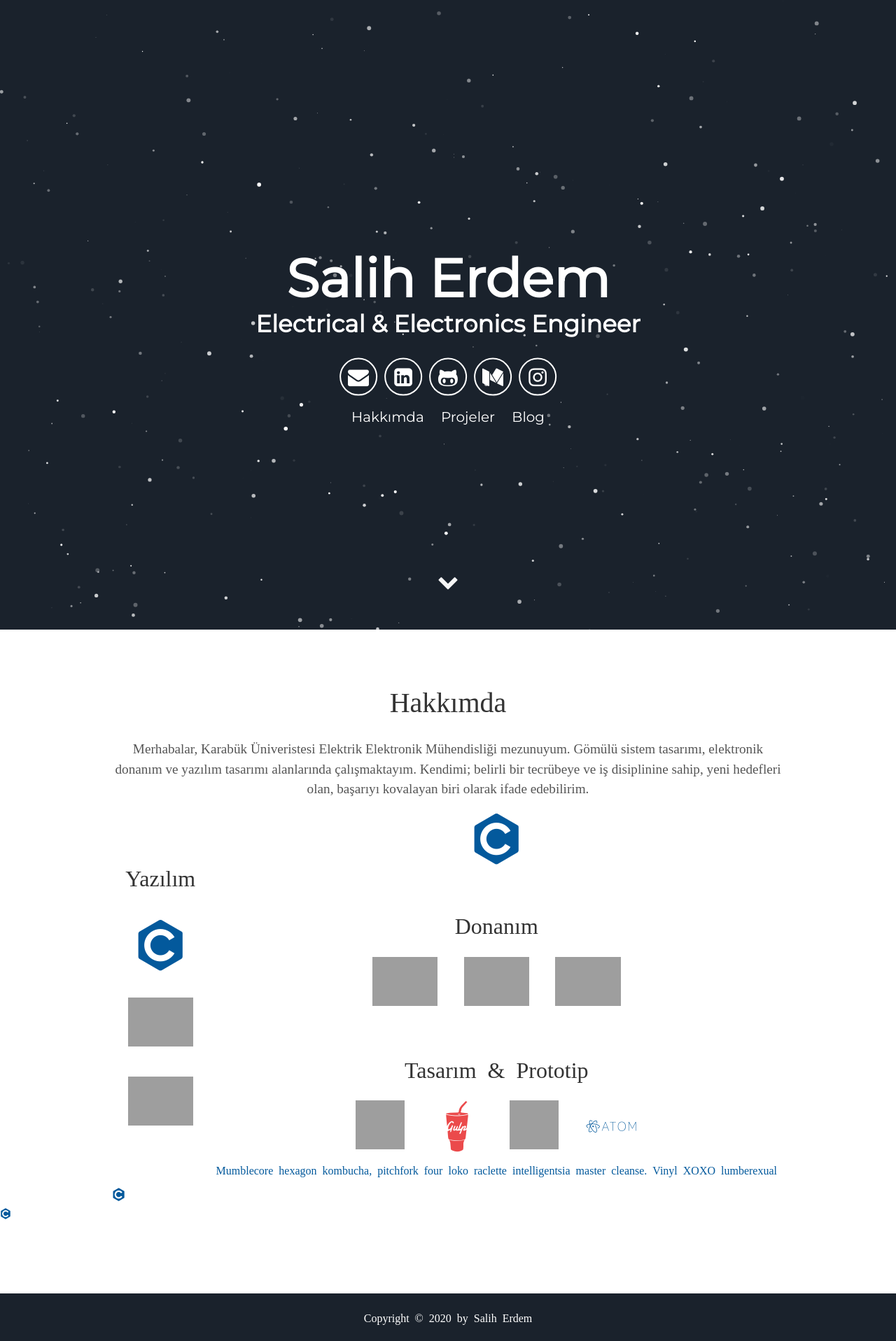
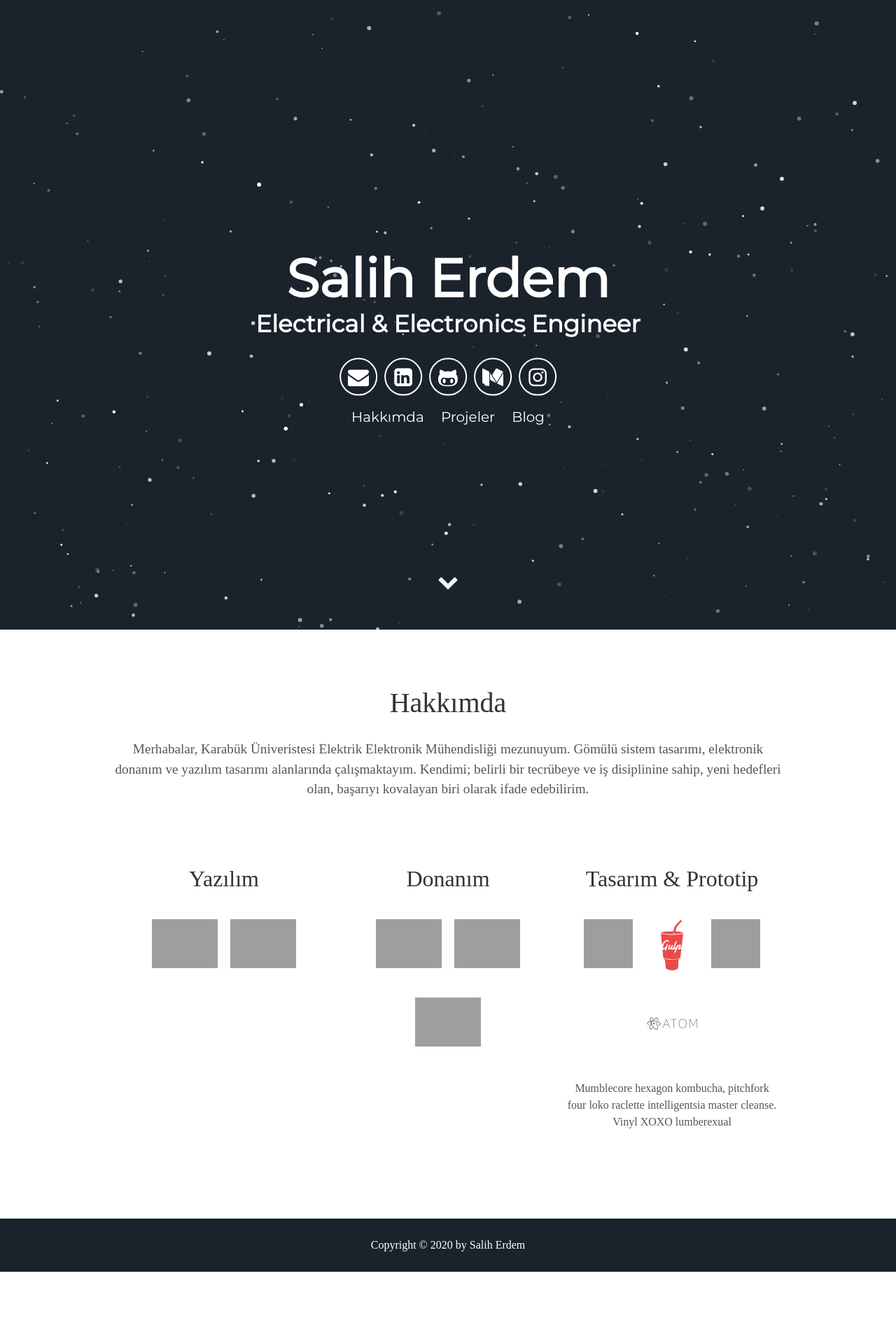
Before and after one commit to erdmsalih/erdmsalih.github.io, a Jekyll site: the page built from index.html, in a window 1280 px wide. Shown: the whole page at 70% size. Built offline with Jekyll 4.4.1, drawn with Linux system fonts in a browser that asks for light colours; some web fonts are replaced; after the commit the page ends 1818 px from its top, so only the background shows below that; grey boxes are pictures that could not be loaded.

Commit message:
Update about.html

```diff
--- a/_includes/about.html
+++ b/_includes/about.html
@@ -5,7 +5,7 @@
 <div class="user">
     <div class="tech">
       <h2>Yazılım</h2>
-      <i class="devicon-c-plain colored" alt="" witdh="70" height="70">
+
       <img src="https://icongr.am/devicon/cplusplus-original.svg?size=128&color=currentColor" alt="" witdh="70" height="70">
       <img src="https://icongr.am/devicon/python-original-wordmark.svg?size=128&color=currentColor" alt="" witdh="70" height="70">
       <p>
```
